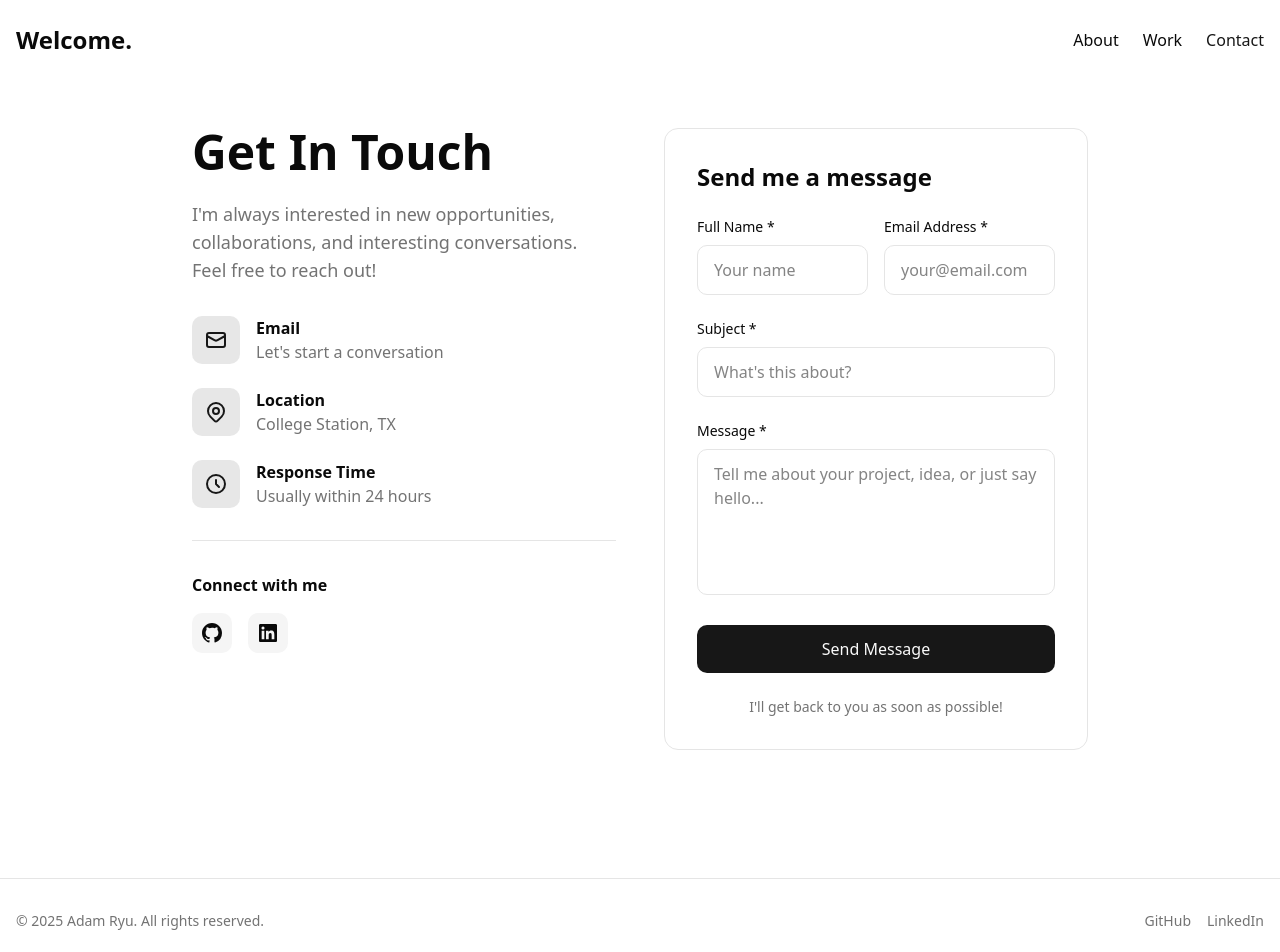
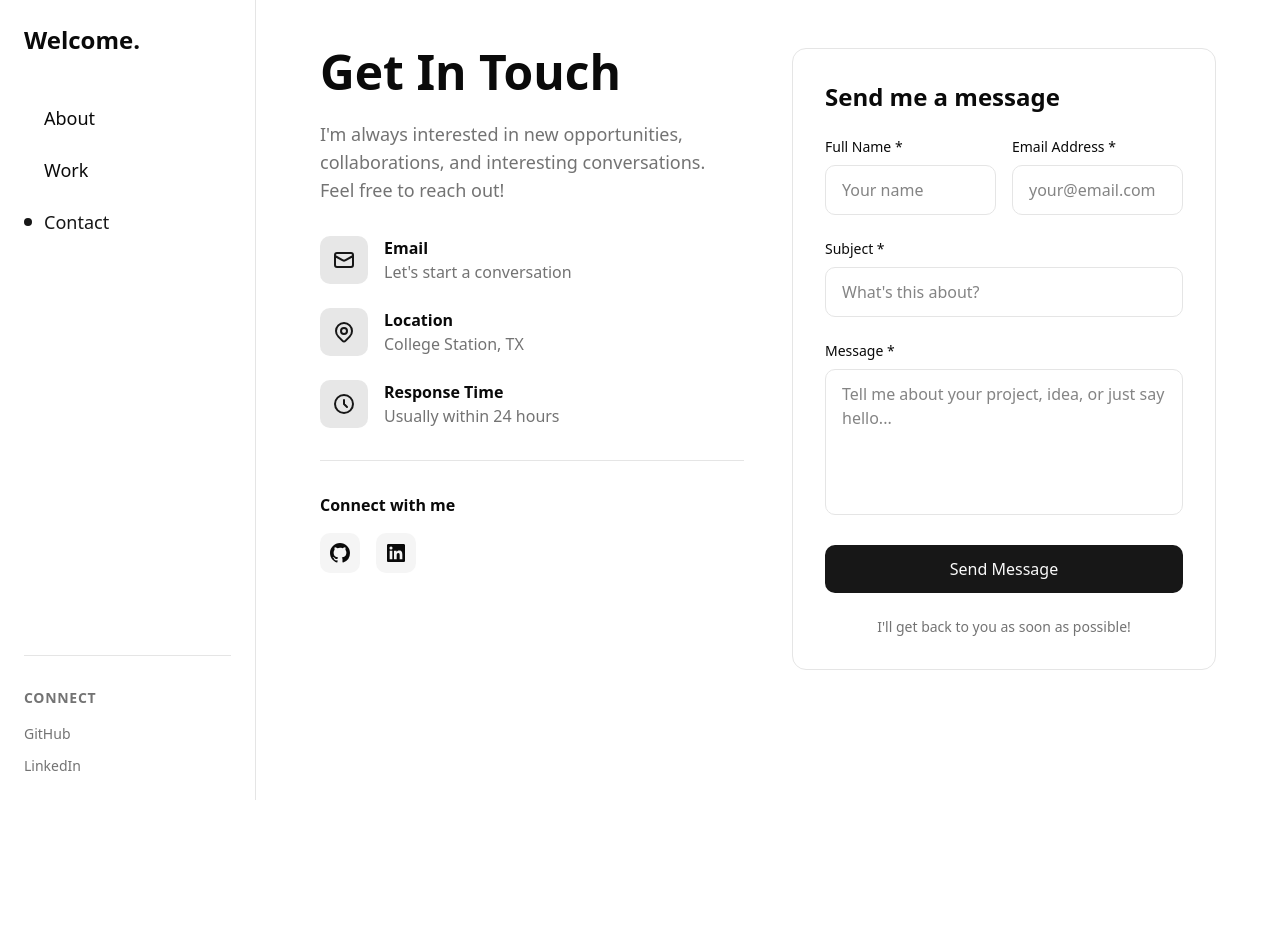
Before and after one commit to adavidryu/portfolio, a Next.js app: page /contact in a window 1280 px wide. Shown: the top 952 px of the page. After the commit the page ends 800 px from the top, so only its background shows below. Built offline with nearby package versions, Linux system fonts and the light colour scheme.

Commit message:
feat: turn nav into component and reposition

```diff
--- a/app/contact/page.tsx
+++ b/app/contact/page.tsx
@@ -1,6 +1,7 @@
 'use client';
 
 import { useState } from 'react';
+import SideNav from '../../components/SideNav';
 
 export default function Contact() {
   const [isSubmitted, setIsSubmitted] = useState(false);
@@ -30,27 +31,11 @@ export default function Contact() {
     }
   };
   return (
-    <div className="min-h-screen bg-background text-foreground">
-      {/* Header */}
-      <header className="container mx-auto px-4 py-6">
-        <nav className="flex items-center justify-between">
-          <h1 className="text-2xl font-bold">Welcome.</h1>
-          <div className="hidden md:flex space-x-6">
-            <a href="/" className="hover:text-primary transition-colors">
-              About
-            </a>
-            <a href="/work" className="hover:text-primary transition-colors">
-              Work
-            </a>
-            <a href="/contact" className="text-primary font-medium">
-              Contact
-            </a>
-          </div>
-        </nav>
-      </header>
+    <div className="min-h-screen bg-background text-foreground flex">
+      <SideNav currentPage="contact" />
 
       {/* Main Content */}
-      <main className="container mx-auto px-4 py-12">
+      <main className="flex-1 ml-64 p-12">
         <section className="max-w-4xl mx-auto">
           <div className="grid md:grid-cols-2 gap-12">
             {/* Contact Info */}
@@ -229,35 +214,6 @@ export default function Contact() {
         </section>
       </main>
 
-      {/* Footer */}
-      <footer className="border-t border-border mt-20">
-        <div className="container mx-auto px-4 py-8">
-          <div className="flex flex-col md:flex-row justify-between items-center">
-            <p className="text-sm text-muted-foreground">
-              © 2025 Adam Ryu. All rights reserved.
-            </p>
-            <div className="flex space-x-4 mt-4 md:mt-0">
-              <a
-                href="https://github.com/adavidryu"
-                target="_blank"
-                rel="noopener noreferrer"
-                className="text-sm text-muted-foreground hover:text-foreground transition-colors"
-              >
-                GitHub
-              </a>
-              <a
-                href="https://www.linkedin.com/in/adamryu/"
-                target="_blank"
-                rel="noopener noreferrer"
-                className="text-sm text-muted-foreground hover:text-foreground transition-colors"
-              >
-                LinkedIn
-              </a>
-            </div>
-          </div>
-        </div>
-      </footer>
-
       {/* Success Modal */}
       {isSubmitted && (
         <div className="fixed inset-0 bg-black/50 flex items-center justify-center z-50 p-4">
--- a/app/page.tsx
+++ b/app/page.tsx
@@ -1,26 +1,12 @@
+import SideNav from '../components/SideNav';
+
 export default function Home() {
   return (
-    <div className="min-h-screen bg-background text-foreground">
-      {/* Header */}
-      <header className="container mx-auto px-4 py-6">
-        <nav className="flex items-center justify-between">
-          <h1 className="text-2xl font-bold">Welcome.</h1>
-          <div className="hidden md:flex space-x-6">
-            <a href="/" className="text-primary font-medium">
-              About
-            </a>
-            <a href="/work" className="hover:text-primary transition-colors">
-              Work
-            </a>
-            <a href="/contact" className="hover:text-primary transition-colors">
-              Contact
-            </a>
-          </div>
-        </nav>
-      </header>
+    <div className="min-h-screen bg-background text-foreground flex">
+      <SideNav currentPage="about" />
 
       {/* Main Content */}
-      <main className="container mx-auto px-4 py-12">
+      <main className="flex-1 ml-64 p-12">
         <section className="max-w-4xl mx-auto">
           <h2 className="text-4xl md:text-6xl font-bold mb-6">
             Hi, I'm Adam.
@@ -39,35 +25,6 @@ export default function Home() {
           </div>
         </section>
       </main>
-
-      {/* Footer */}
-      <footer className="border-t border-border mt-20">
-        <div className="container mx-auto px-4 py-8">
-          <div className="flex flex-col md:flex-row justify-between items-center">
-            <p className="text-sm text-muted-foreground">
-              © 2025 Adam Ryu. All rights reserved.
-            </p>
-            <div className="flex space-x-4 mt-4 md:mt-0">
-              <a
-                href="https://github.com/adavidryu"
-                target="_blank"
-                rel="noopener noreferrer"
-                className="text-sm text-muted-foreground hover:text-foreground transition-colors"
-              >
-                GitHub
-              </a>
-              <a
-                href="https://www.linkedin.com/in/adamryu/"
-                target="_blank"
-                rel="noopener noreferrer"
-                className="text-sm text-muted-foreground hover:text-foreground transition-colors"
-              >
-                LinkedIn
-              </a>
-            </div>
-          </div>
-        </div>
-      </footer>
     </div>
   );
 }
--- a/app/work/page.tsx
+++ b/app/work/page.tsx
@@ -1,26 +1,12 @@
+import SideNav from '../../components/SideNav';
+
 export default function Work() {
   return (
-    <div className="min-h-screen bg-background text-foreground">
-      {/* Header */}
-      <header className="container mx-auto px-4 py-6">
-        <nav className="flex items-center justify-between">
-          <h1 className="text-2xl font-bold">Portfolio</h1>
-          <div className="hidden md:flex space-x-6">
-            <a href="/" className="hover:text-primary transition-colors">
-              About
-            </a>
-            <a href="/work" className="text-primary font-medium">
-              Work
-            </a>
-            <a href="/contact" className="hover:text-primary transition-colors">
-              Contact
-            </a>
-          </div>
-        </nav>
-      </header>
+    <div className="min-h-screen bg-background text-foreground flex">
+      <SideNav currentPage="work" />
 
       {/* Main Content */}
-      <main className="container mx-auto px-4 py-12">
+      <main className="flex-1 ml-64 p-12">
         <section className="max-w-4xl mx-auto">
           <h2 className="text-4xl md:text-6xl font-bold mb-6">
             My Work
@@ -140,35 +126,6 @@ export default function Work() {
           </div>
         </section>
       </main>
-
-      {/* Footer */}
-      <footer className="border-t border-border mt-20">
-        <div className="container mx-auto px-4 py-8">
-          <div className="flex flex-col md:flex-row justify-between items-center">
-            <p className="text-sm text-muted-foreground">
-              ©  Your Name. All rights reserved.
-            </p>
-            <div className="flex space-x-4 mt-4 md:mt-0">
-              <a
-                href="https://github.com/adavidryu"
-                target="_blank"
-                rel="noopener noreferrer"
-                className="text-sm text-muted-foreground hover:text-foreground transition-colors"
-              >
-                GitHub
-              </a>
-              <a
-                href="https://www.linkedin.com/in/adamryu/"
-                target="_blank"
-                rel="noopener noreferrer"
-                className="text-sm text-muted-foreground hover:text-foreground transition-colors"
-              >
-                LinkedIn
-              </a>
-            </div>
-          </div>
-        </div>
-      </footer>
     </div>
   );
 }
--- /dev/null
+++ b/components/SideNav.tsx
@@ -0,0 +1,88 @@
+interface SideNavProps {
+  currentPage: 'about' | 'work' | 'contact';
+}
+
+export default function SideNav({ currentPage }: SideNavProps) {
+  return (
+    <nav className="fixed left-0 top-0 h-full w-64 bg-card border-r border-border p-6 flex flex-col">
+      <div className="mb-12">
+        <h1 className="text-2xl font-bold">Welcome.</h1>
+      </div>
+
+      <div className="flex flex-col space-y-6">
+        <a
+          href="/"
+          className={`text-lg flex items-center transition-colors ${
+            currentPage === 'about'
+              ? 'text-primary font-medium'
+              : 'hover:text-primary'
+          }`}
+        >
+          <span
+            className={`w-2 h-2 rounded-full mr-3 ${
+              currentPage === 'about' ? 'bg-primary' : 'bg-transparent'
+            }`}
+          ></span>
+          About
+        </a>
+
+        <a
+          href="/work"
+          className={`text-lg flex items-center transition-colors ${
+            currentPage === 'work'
+              ? 'text-primary font-medium'
+              : 'hover:text-primary'
+          }`}
+        >
+          <span
+            className={`w-2 h-2 rounded-full mr-3 ${
+              currentPage === 'work' ? 'bg-primary' : 'bg-transparent'
+            }`}
+          ></span>
+          Work
+        </a>
+
+        <a
+          href="/contact"
+          className={`text-lg flex items-center transition-colors ${
+            currentPage === 'contact'
+              ? 'text-primary font-medium'
+              : 'hover:text-primary'
+          }`}
+        >
+          <span
+            className={`w-2 h-2 rounded-full mr-3 ${
+              currentPage === 'contact' ? 'bg-primary' : 'bg-transparent'
+            }`}
+          ></span>
+          Contact
+        </a>
+      </div>
+
+      {/* Social Links in Sidebar */}
+      <div className="mt-auto pt-8 border-t border-border">
+        <h3 className="font-semibold mb-4 text-sm text-muted-foreground uppercase tracking-wider">
+          Connect
+        </h3>
+        <div className="flex flex-col space-y-3">
+          <a
+            href="https://github.com/adavidryu"
+            target="_blank"
+            rel="noopener noreferrer"
+            className="text-sm text-muted-foreground hover:text-foreground transition-colors"
+          >
+            GitHub
+          </a>
+          <a
+            href="https://www.linkedin.com/in/adamryu/"
+            target="_blank"
+            rel="noopener noreferrer"
+            className="text-sm text-muted-foreground hover:text-foreground transition-colors"
+          >
+            LinkedIn
+          </a>
+        </div>
+      </div>
+    </nav>
+  );
+}
```
